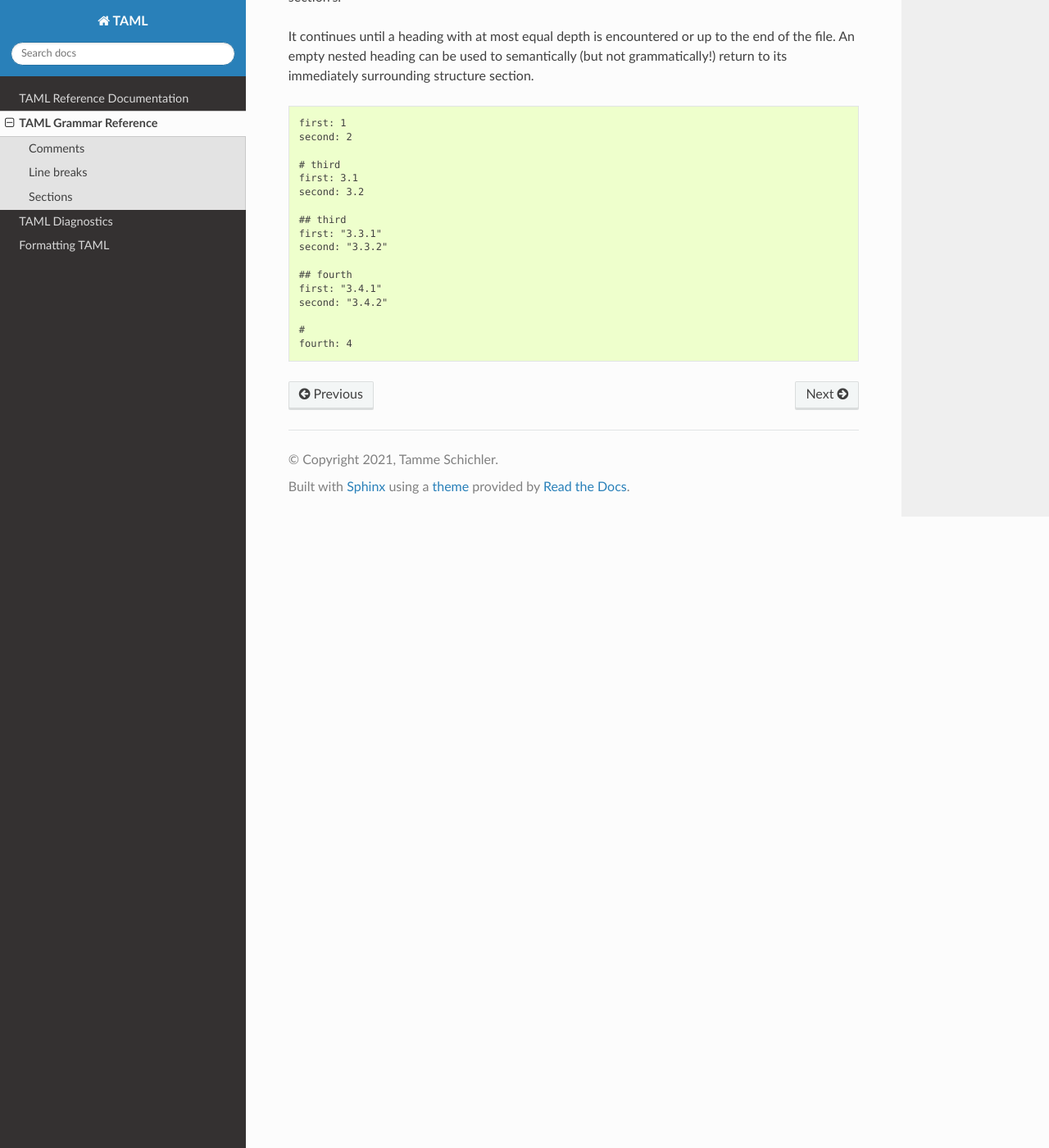
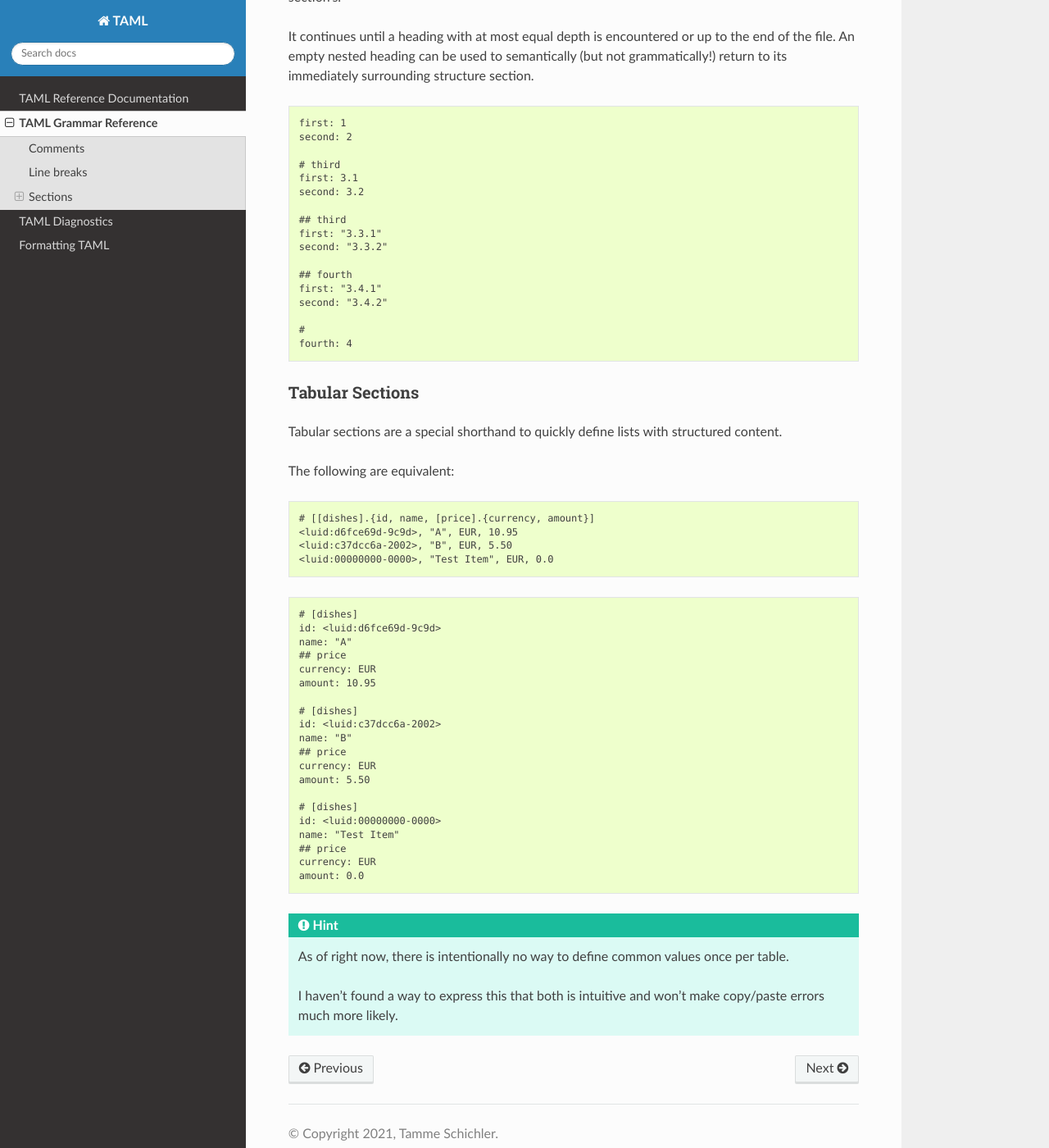
Before and after one commit to Tamschi/taml, a Sphinx documentation site: the page built from docs/grammar.rst, in a window 1280 px wide and 1400 px high, scrolled down 1285 px. Shown: the whole window at 82% size. Built offline with Sphinx 7.4.7 and the Read the Docs theme 2.0.0, drawn with Linux system fonts in a browser that asks for light colours.

Commit message:
Added tabular section documentation

```diff
--- a/docs/grammar.rst
+++ b/docs/grammar.rst
@@ -73,3 +73,46 @@ It continues until a heading with at most equal depth is encountered or up to th
 
 	#
 	fourth: 4
+
+Tabular Sections
+^^^^^^^^^^^^^^^^
+
+Tabular sections are a special shorthand to quickly define lists with structured content.
+
+The following are equivalent:
+
+.. code-block:: taml
+
+	# [[dishes].{id, name, [price].{currency, amount}]
+	<luid:d6fce69d-9c9d>, "A", EUR, 10.95
+	<luid:c37dcc6a-2002>, "B", EUR, 5.50
+	<luid:00000000-0000>, "Test Item", EUR, 0.0
+
+.. code-block:: taml
+
+	# [dishes]
+	id: <luid:d6fce69d-9c9d>
+	name: "A"
+	## price
+	currency: EUR
+	amount: 10.95
+
+	# [dishes]
+	id: <luid:c37dcc6a-2002>
+	name: "B"
+	## price
+	currency: EUR
+	amount: 5.50
+
+	# [dishes]
+	id: <luid:00000000-0000>
+	name: "Test Item"
+	## price
+	currency: EUR
+	amount: 0.0
+
+.. hint::
+
+	As of right now, there is intentionally no way to define common values once per table.
+
+	I haven't found a way to express this that both is intuitive and won't make copy/paste errors much more likely.
```
